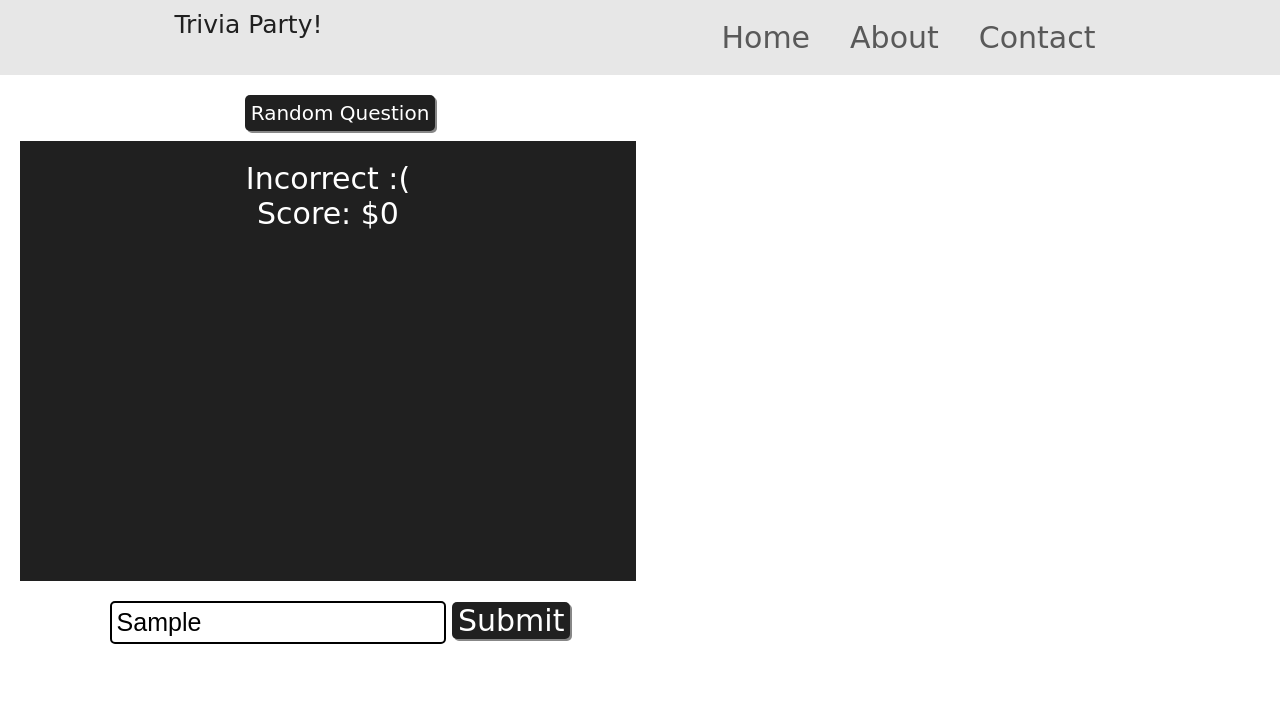
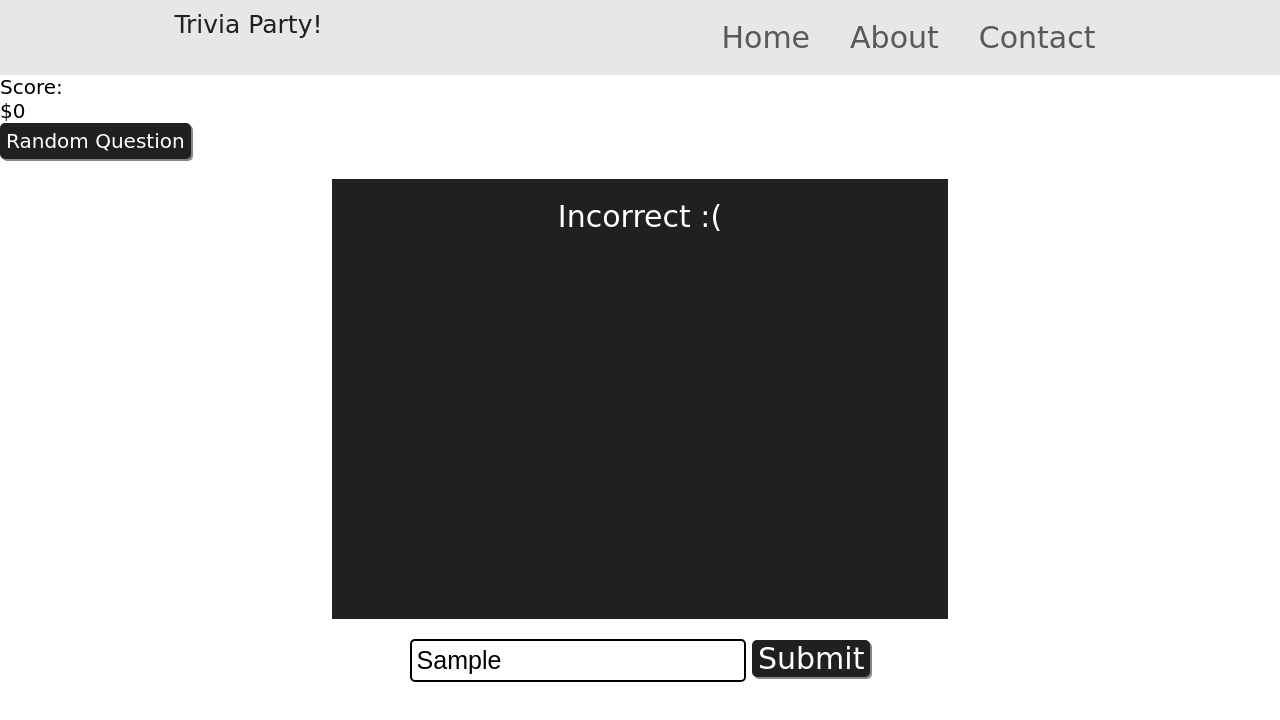
Before and after one commit to codebygrace/Trivia-Party, a plain HTML site: page index.html in a window 1280 px wide. Both pictures are taken after typing "Sample" into the empty fields and a click on the button "Submit". Drawn offline with Linux system fonts and the light colour scheme; a web font is replaced by a local one.

Commit message:
edited score feature so that it displays outside of question area

```diff
--- a/css/style.css
+++ b/css/style.css
@@ -68,15 +68,15 @@ button:active {
 
 /* QUESTION AND ANSWER DIVS */
 .new-q {
-  margin: 0 auto .5rem;
+  margin: auto;
 }
 
 .quiz {
   display: flex;
   flex-direction: column;
   justify-content: center;
-  align-items: flex-start;
-  margin: 1rem;
+  align-items: center;
+  margin: 1rem auto;
   height: 80%;
   width: 50%;
 }
--- a/index.html
+++ b/index.html
@@ -23,8 +23,14 @@
     </ul>
   </nav>
 
+  <div class="score">
+    Score:
+    <p class="score-value">0</p>
+  </div>
+
+  <button class="new-q">Random Question</button>
+
   <div class="quiz">
-    <button type="submit" class="new-q">Random Question</button>
     <div class="question"></div>
     <div class="answer">
       <form action="#" class="answer-form">
--- a/js/main.js
+++ b/js/main.js
@@ -1,10 +1,10 @@
 const jeopardy = "https://jservice.io/api/random";
+const newQuestion = document.querySelector('.new-q');
 const questionOutput = document.querySelector('.question');
-const newQuestion = document.querySelector('.new-q');
 const answerButton = document.querySelector('.answer-button');
 var answer = "";
 var value = "";
-var score = "";
+var score = 0;
 var input = document.querySelector('.answer-input').value;
 newQuestion.addEventListener('click', displayRandomQuestion);
 answerButton.addEventListener('click', getAnswer);
@@ -24,30 +24,26 @@ function displayRandomQuestion(){
         <br>
         ${result.question}`;
       }
-      console.log(result);
+      console.log(result.answer);
       answer = result.answer;
       value = result.value;
     });
   })
 }
 
-function getAnswer(e, displayRandomQuestion){
-  e.preventDefault();
-  console.log(answer);
-  console.log(input);
+function getAnswer(event){
+  event.preventDefault();
   if(document.querySelector('.answer-input').value == answer){
     score = score + value;
     questionOutput.innerHTML = `
-    Correct!
-    <br>
-    Score: $${score}`;
+    Correct!`;
+    document.querySelector('.score-value').innerHTML = `$${score}`;
     console.log("Correct");
   } else {
     score = score - value;
     questionOutput.innerHTML = `
-    Incorrect :(
-    <br>
-    Score: $${score}`;
+    Incorrect :(`;
+    document.querySelector('.score-value').innerHTML = `$${score}`;
     console.log("Incorrect");
   }
  }
```
